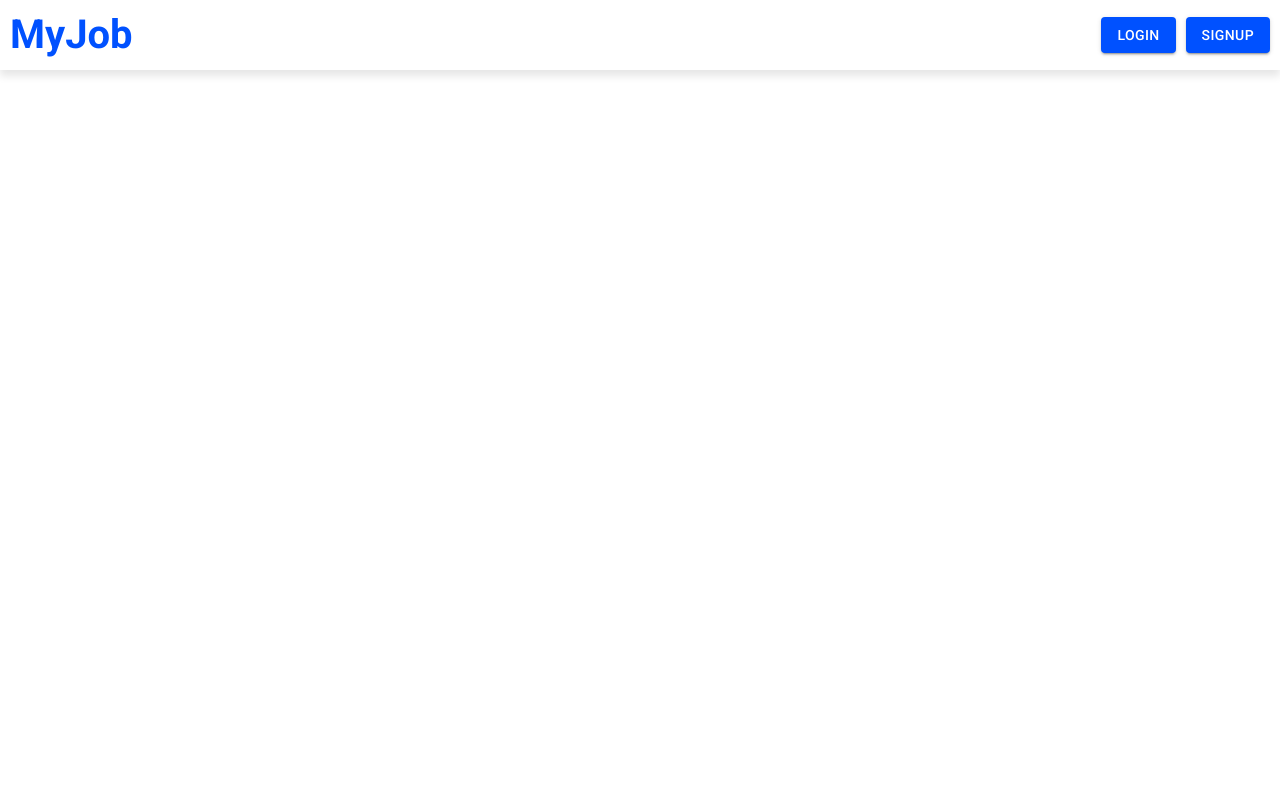
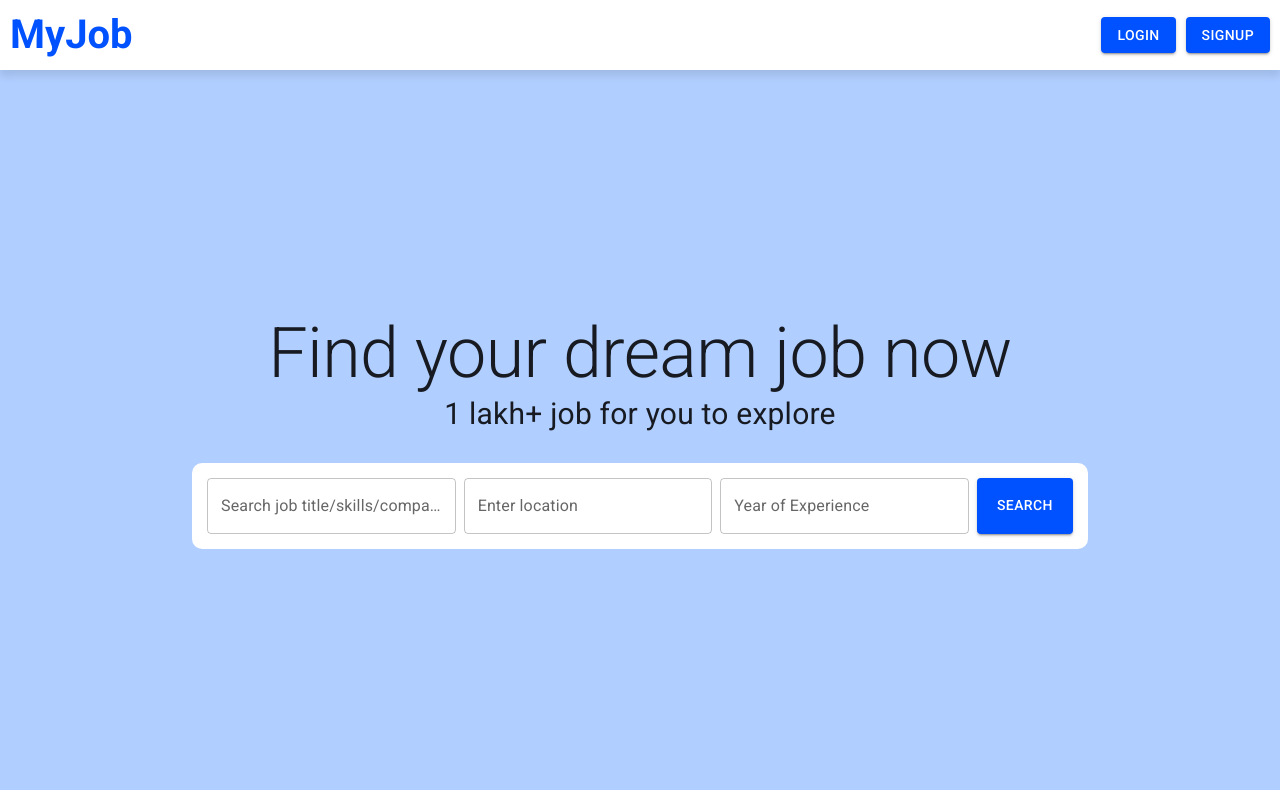
Before and after one commit to Faiz-js/full-stack-job-portal, a Next.js app: page / in a window 1280 px wide. Built offline with nearby package versions, Linux system fonts and the light colour scheme.

Commit message:
basic hero section created

```diff
--- /dev/null
+++ b/src/app/components/Hero/Hero.tsx
@@ -0,0 +1,36 @@
+import { Box, Typography } from "@mui/material";
+import Search from "../common/Search/Search";
+
+const heroSectionStyling = {
+  height: "90vh",
+  backgroundColor: "#B0CEFF",
+  display: "flex",
+  flexDirection: "column",
+  justifyContent: "center",
+  alignItems: "center",
+  padding: "10px",
+};
+
+const Hero = () => {
+  return (
+    <Box sx={heroSectionStyling}>
+      <Typography
+        variant="h2"
+        sx={{
+          fontWeight: "semibold",
+          textAlign: "center",
+          fontSize: { xs: "45px", md: "70px" },
+        }}
+      >
+        Find your dream job now
+      </Typography>
+      <Typography variant="h4" sx={{ textAlign: "center", fontSize: "30px", mb: "30px" }}>
+        1 lakh+ job for you to explore
+      </Typography>
+
+      <Search />
+    </Box>
+  );
+};
+
+export default Hero;
--- a/src/app/components/LandingPage/LandingPage.tsx
+++ b/src/app/components/LandingPage/LandingPage.tsx
@@ -1,9 +1,11 @@
+import Hero from "../Hero/Hero";
 import Navbar from "../Navbar/Navbar";
 
 export default function LandingPageComponent() {
   return (
     <main>
       <Navbar />
+      <Hero />
     </main>
   )
 }
--- /dev/null
+++ b/src/app/components/common/Search/Search.tsx
@@ -0,0 +1,36 @@
+import { Box, Button, TextField } from "@mui/material";
+
+const Search = () => {
+  return (
+    <Box
+      sx={{
+        backgroundColor: "white",
+        p: "15px",
+        borderRadius: "10px",
+        display: "flex",
+        gap: "8px",
+        width: "70vw",
+      }}
+    >
+      <TextField
+        label="Search job title/skills/company"
+        type="search"
+        sx={{ width: "100%" }}
+      />
+      <TextField label="Enter location" type="search" sx={{ width: "100%" }} />
+      <TextField
+        label="Year of Experience"
+        type="search"
+        sx={{ width: "100%" }}
+      />
+      <Button
+        variant="contained"
+        sx={{ backgroundColor: "#0051FF", px: "40px" }}
+      >
+        Search
+      </Button>
+    </Box>
+  );
+};
+
+export default Search;
```
